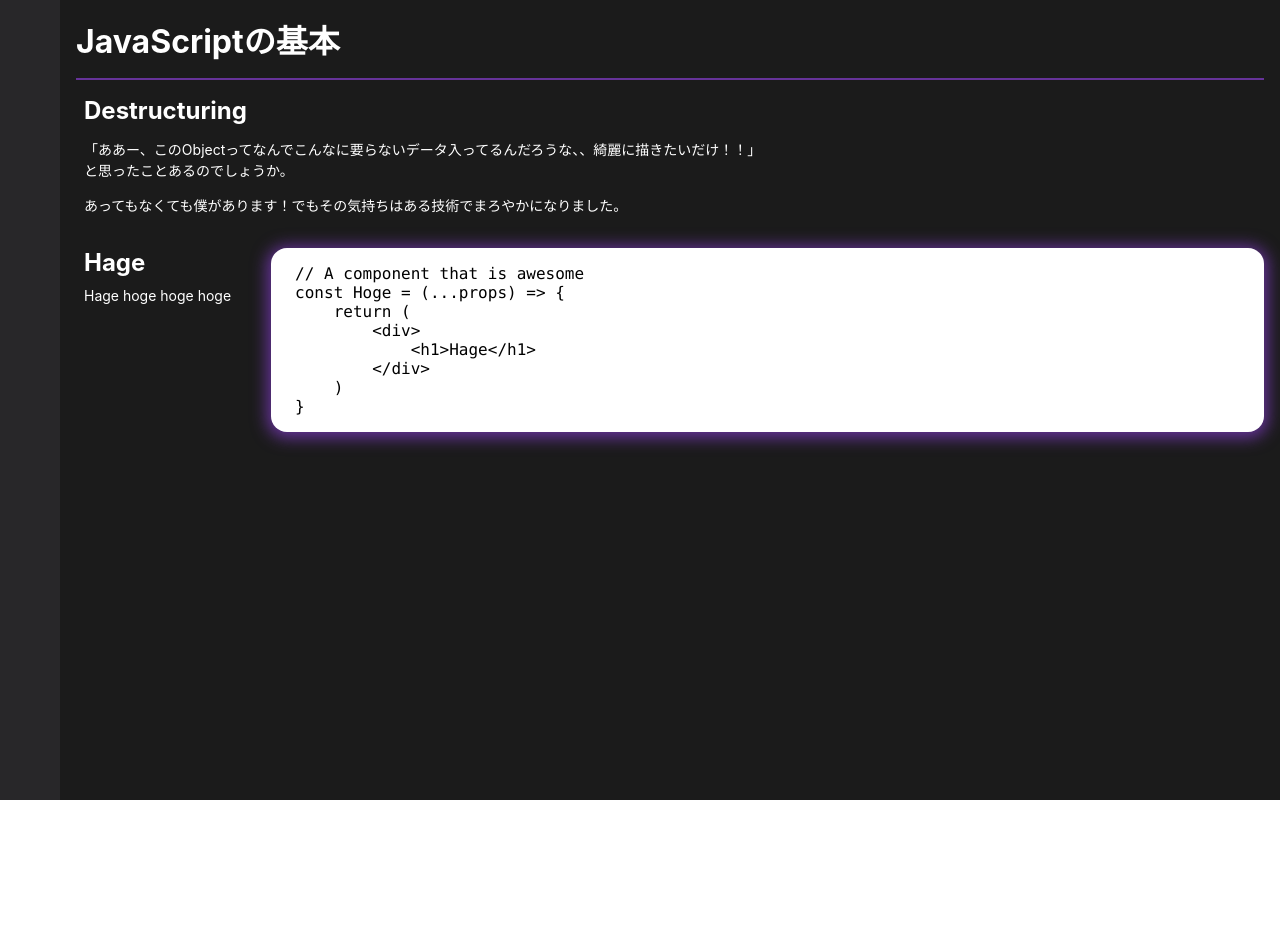
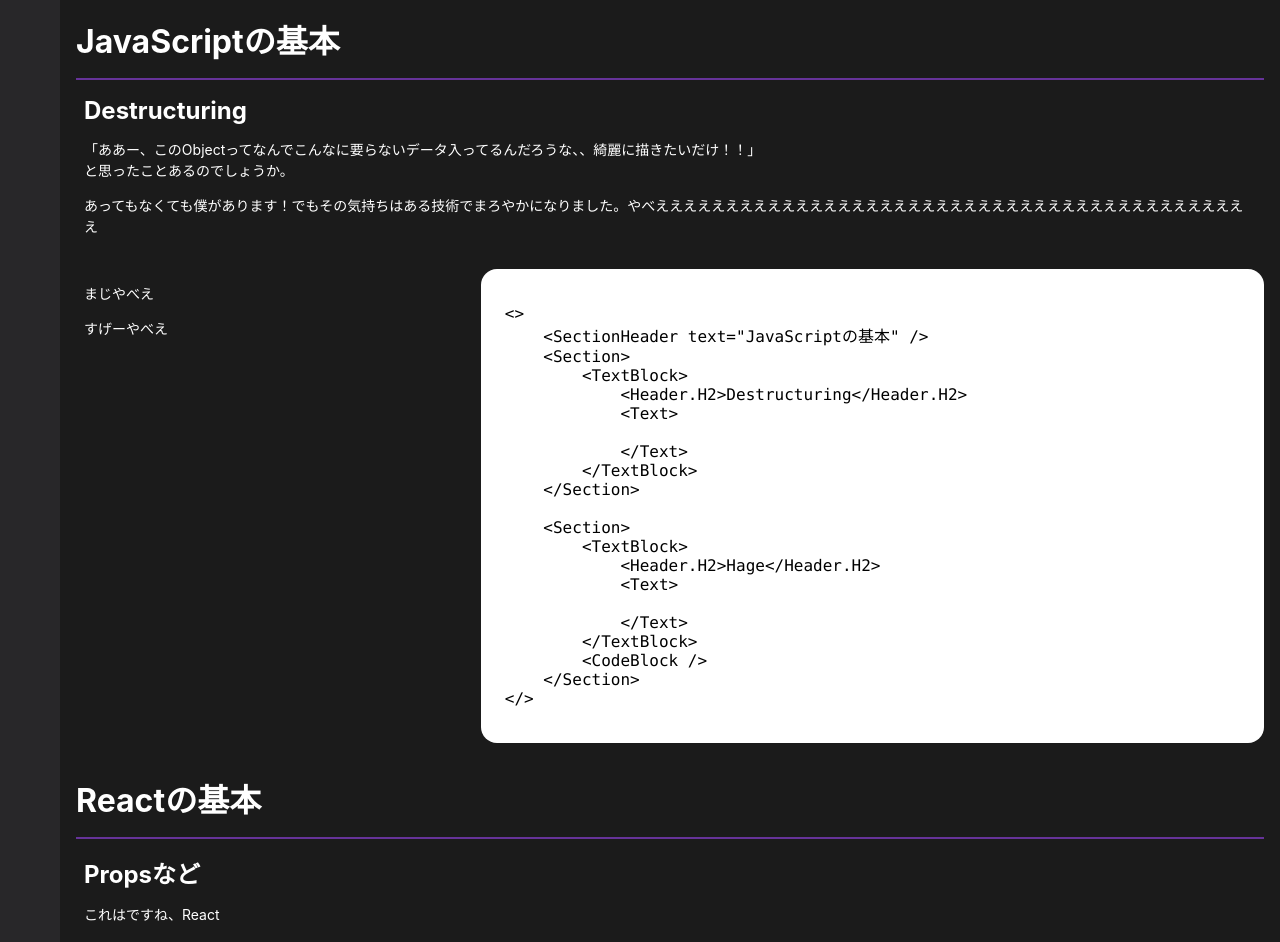
Before and after one commit to alexivison/ReactStudy, a React (Create React App) app: page / in a window 1280 px wide. Shown: the top 942 px of the page. Before the commit the page ends 800 px from the top, so only its background shows below. Built offline with nearby package versions, Linux system fonts and the light colour scheme.

Commit message:
リネームとか

```diff
--- a/src/components/atoms/Code.js
+++ b/src/components/atoms/Code.js
@@ -3,13 +3,14 @@ import styled from 'styled-components'
 
 const Code = ({ children }) => (
     <Pre className="prettyprint">
-        <code>{children.trim()}</code>
+        <code>{children}</code>
     </Pre>
 )
 
 export default Code
 
 const Pre = styled.pre`
+    display: inline-block;
     margin: 0 !important;
     padding: 0 !important;
     border: 0 !important;
--- a/src/components/molecules/SectionContent.js
+++ b/src/components/molecules/CodeBlock.js
@@ -3,21 +3,10 @@ import styled from 'styled-components'
 
 import Code from '../atoms/Code'
 
-const SectionContent = () => {
+const SectionContent = ({ children }) => {
     return (
         <Container>
-            <Code>
-                {`
-// A component that is awesome
-const Hoge = (...props) => {
-    return (
-        <div>
-            <h1>Hage</h1>
-        </div>
-    )
-}
-                `}
-            </Code>
+            <Code>{children}</Code>
         </Container>
     )
 }
@@ -30,5 +19,5 @@ const Container = styled.div`
     margin: 0 16px;
     border-radius: 16px;
     background-color: white;
-    box-shadow: 0px 2px 16px 4px rebeccapurple;
+    // box-shadow: 0px 2px 16px 4px rebeccapurple;
 `
--- a/src/components/molecules/SectionHeader.js
+++ b/src/components/molecules/SectionHeader.js
@@ -2,8 +2,6 @@ import React from 'react'
 import styled from 'styled-components'
 
 import Header from '../atoms/Header'
-
-import { header } from '../styles/colors'
 
 const SectionHeader = ({ text }) => {
     return (
--- a/src/components/molecules/SectionInfo.js
+++ b/src/components/molecules/TextBlock.js
@@ -1,10 +1,14 @@
 import React from 'react'
 import styled from 'styled-components'
 
-const SectionInfo = ({ children }) => {
+import Text from '../atoms/Text'
+import Header from '../atoms/Header'
+
+const SectionInfo = ({ header, children }) => {
     return (
         <Container>
-            {children}
+            {header && <Header.H2>{header}</Header.H2>}
+            <Text>{children}</Text>
         </Container>
     )
 }
--- a/src/components/organisms/Section.js
+++ b/src/components/organisms/Section.js
@@ -13,7 +13,7 @@ export default Section
 
 const Container = styled.div`
     display: grid;
-    grid-auto-columns: max-content auto auto;
+    grid-auto-columns: auto auto max-content;
     grid-template-areas:
         'header header header'
         'info code code'
--- a/src/components/pages/JavaScript.js
+++ b/src/components/pages/JavaScript.js
@@ -2,43 +2,60 @@ import React from 'react'
 
 import Section from '../organisms/Section'
 
-import SectionInfo from '../molecules/SectionInfo'
-import SectionContent from '../molecules/SectionContent'
+import TextBlock from '../molecules/TextBlock'
+import CodeBlock from '../molecules/CodeBlock'
 import SectionHeader from '../molecules/SectionHeader'
 
-import Text from '../atoms/Text'
-import Header from '../atoms/Header'
-
-const JavaScript = () => {
-    return (
+const JavaScript = () => (
     <>
         <SectionHeader text="JavaScriptの基本" />
+        {/* Destructuring */}
         <Section>
-                <SectionInfo>
-                    <Header.H2>Destructuring</Header.H2>
-                    <Text>
+            <TextBlock header="Destructuring">
                 {`
                 「ああー、このObjectってなんでこんなに要らないデータ入ってるんだろうな、、綺麗に描きたいだけ！！」
                 と思ったことあるのでしょうか。
 
-                        あってもなくても僕があります！でもその気持ちはある技術でまろやかになりました。
+                あってもなくても僕があります！でもその気持ちはある技術でまろやかになりました。やべえええええええええええええええええええええええええええええええええええええええええええ
                 `}
+            </TextBlock>
+        </Section>
+        {/* Code and such */}
+        <Section>
+            <TextBlock>
+                {`
+                まじやべえ
+
+                すげーやべえ
+                `}
+            </TextBlock>
+            <CodeBlock>
+            {`
+<>
+    <SectionHeader text="JavaScriptの基本" />
+    <Section>
+        <TextBlock>
+            <Header.H2>Destructuring</Header.H2>
+            <Text>
+
             </Text>
-                </SectionInfo>
-                {/* <SectionContent /> */}
+        </TextBlock>
     </Section>
 
     <Section>
-                <SectionInfo>
+        <TextBlock>
             <Header.H2>Hage</Header.H2>
             <Text>
-                        Hage hoge hoge hoge
+
             </Text>
-                </SectionInfo>
-                <SectionContent />
+        </TextBlock>
+        <CodeBlock />
+    </Section>
+</>
+                `}
+            </CodeBlock>
         </Section>
     </>
 )
-}
 
 export default JavaScript
--- a/src/components/pages/Main.js
+++ b/src/components/pages/Main.js
@@ -4,6 +4,7 @@ import styled from 'styled-components'
 import Sidebar from '../organisms/Sidebar'
 
 import JavaScript from './JavaScript'
+import ReactPage from './React'
 
 import { background } from '../styles/colors'
 
@@ -13,6 +14,7 @@ const Main = () => {
             <Sidebar />
             <Contents>
                 <JavaScript />
+                <ReactPage />
             </Contents>
         </Container>
     )
--- /dev/null
+++ b/src/components/pages/React.js
@@ -0,0 +1,29 @@
+import React from 'react'
+
+import Section from '../organisms/Section'
+
+import TextBlock from '../molecules/TextBlock'
+import CodeBlock from '../molecules/CodeBlock'
+import SectionHeader from '../molecules/SectionHeader'
+
+import Text from '../atoms/Text'
+import Header from '../atoms/Header'
+
+const ReactPage = () => (
+    <>
+        <SectionHeader text="Reactの基本" />
+        <Section>
+            <TextBlock header="Propsなど">
+                {`
+                    これはですね、React
+
+                    https://reactjs.org/
+
+                    こんなもん
+                `}
+            </TextBlock>
+        </Section>
+    </>
+)
+
+export default ReactPage
```
Lines whose indentation alone changed are shown as unchanged.
